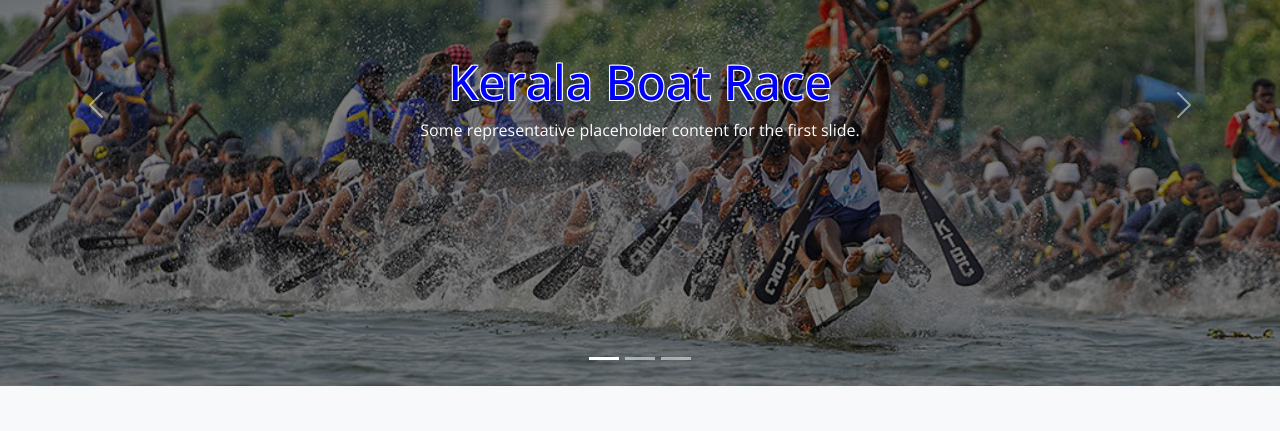
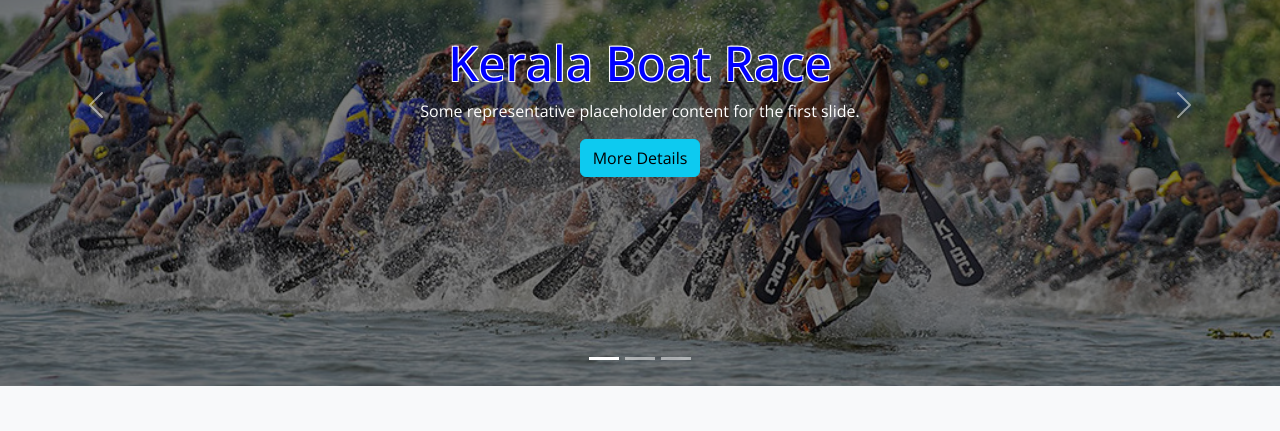
Before and after one commit to psvarma/travel-guide, a plain HTML site: page index.html in a window 1280 px wide. Shown: the part 1720-2151 px from the top of the page. Drawn offline with nearby package versions, Linux system fonts and the light colour scheme; a web font is replaced by a local one.

Commit message:
more details button added to kerala festive carousal

```diff
--- a/index.html
+++ b/index.html
@@ -169,6 +169,7 @@
                     <div class="carousel-caption d-none d-md-flex">
                       <h5>Kerala Boat Race</h5>
                       <p>Some representative placeholder content for the first slide.</p>
+                      <button class="btn btn-info">More Details</button>
                     </div>
                   </div>
                   <div class="carousel-item">
@@ -176,6 +177,7 @@
                     <div class="carousel-caption d-none d-md-flex">
                       <h5>Theyyam</h5>
                       <p>Some representative placeholder content for the second slide.</p>
+                      <button class="btn btn-info">More Details</button>
                     </div>
                   </div>
                   <div class="carousel-item">
@@ -183,6 +185,7 @@
                     <div class="carousel-caption d-none d-md-flex">
                       <h5>Pooram</h5>
                       <p>Some representative placeholder content for the third slide.</p>
+                      <button class="btn btn-info">More Details</button>
                     </div>
                   </div>
                 </div>
```
